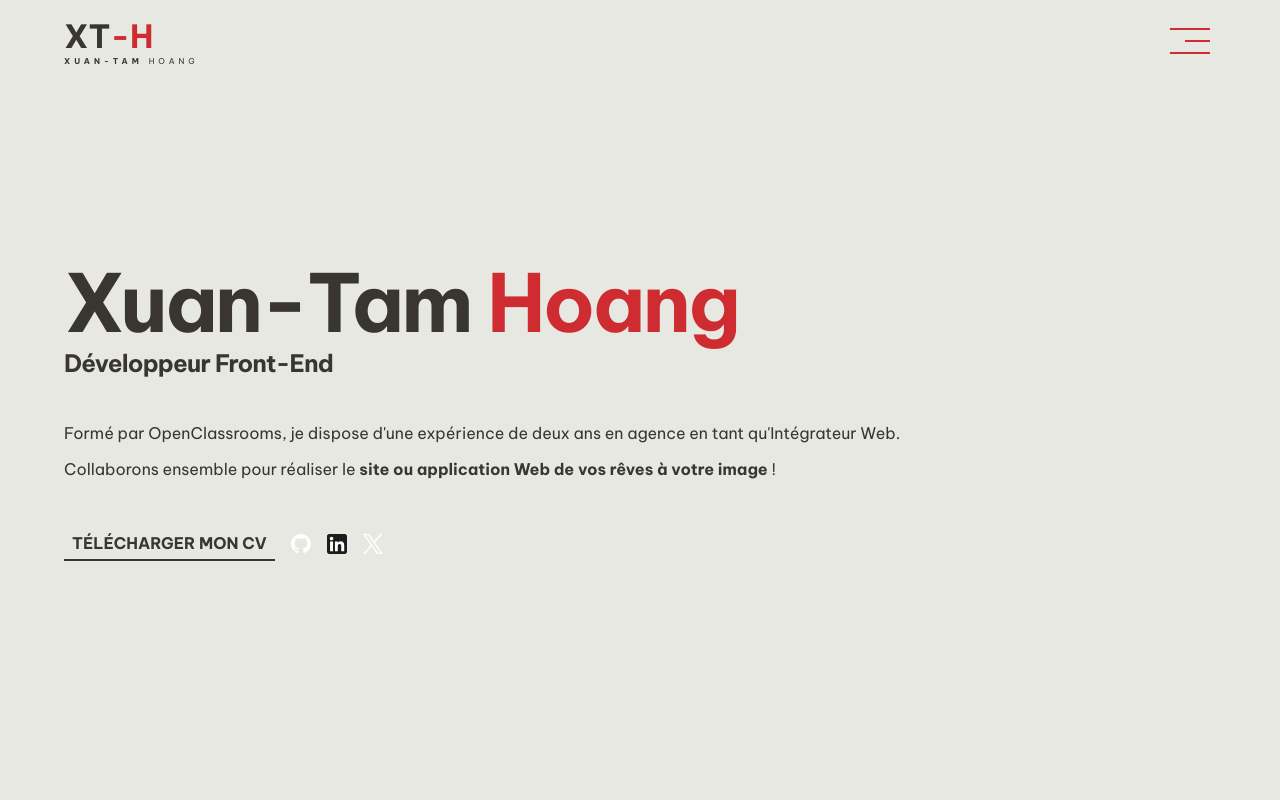
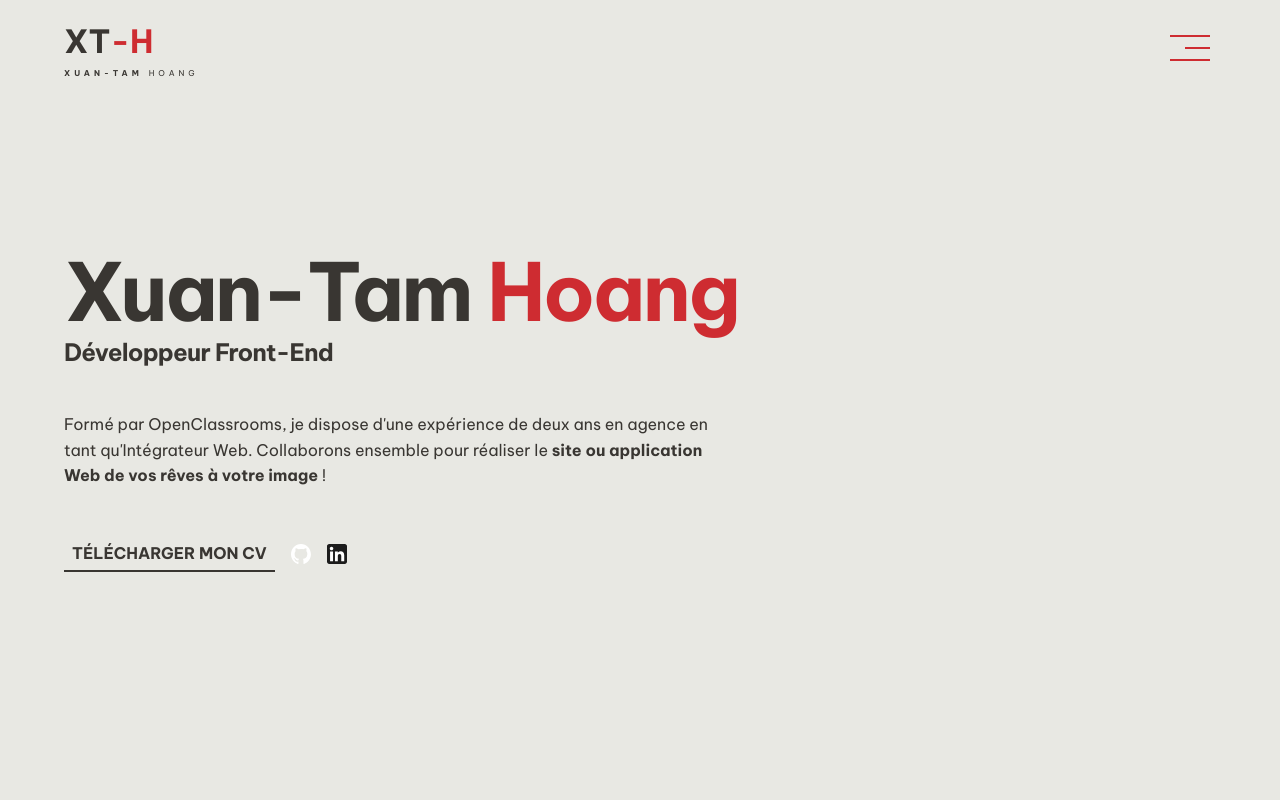
Before and after one commit to xuantam-h/xuantam-hoang, a React (Create React App) app: page / in a window 1280 px wide. Shown: the top 800 px of the page. Built offline with nearby package versions, Linux system fonts and the light colour scheme.

Commit message:
Adjusted line height, removed X in social data

```diff
--- a/src/App.scss
+++ b/src/App.scss
@@ -25,6 +25,10 @@ h2{
 
 h3{
     font-size:2rem;
+}
+
+p{
+    line-height: 1.6;
 }
 
 .container{
--- a/src/assets/data/data.js
+++ b/src/assets/data/data.js
@@ -106,11 +106,6 @@ const social = [
         url: "https://fr.linkedin.com/in/xuantam-hoang",
         image: "./LinkedIn_icon.svg",
     },
-    {
-        name: "X",
-        url: "",
-        image: "./x-logo.svg",
-    },
 ]
 
 const experiences = [
--- a/src/components/Hero/Hero.scss
+++ b/src/components/Hero/Hero.scss
@@ -37,4 +37,9 @@
         margin-top:3rem;
         gap:1rem;
     }
+    &-text{
+        @include tablet{
+            max-width: 41.25rem;
+        }
+    }
 }
--- a/src/components/Hero/index.js
+++ b/src/components/Hero/index.js
@@ -8,9 +8,8 @@ const Hero = () => {
             <div className="hero-content">
                 <h1>Xuan-Tam <span>Hoang</span></h1>
                 <h2>Développeur Front-End</h2>
-                <div>
-                    <p>Formé par OpenClassrooms, je dispose d'une expérience de deux ans en agence en tant qu'Intégrateur Web.</p>
-                    <p>Collaborons ensemble pour réaliser le <strong>site ou application Web de vos rêves à votre image</strong> !</p>
+                <div className="hero-text">
+                    <p>Formé par OpenClassrooms, je dispose d'une expérience de deux ans en agence en tant qu'Intégrateur Web. Collaborons ensemble pour réaliser le <strong>site ou application Web de vos rêves à votre image</strong> !</p>
                 </div>
                 <div className="hero-cta flex-container flex-vertical-center">
                     <a className="btn" href={ResumePDF} target="_blank" rel="noreferrer">Télécharger mon CV</a>
```
Also changed, not shown: src/assets/images/github-mark-white.svg.
